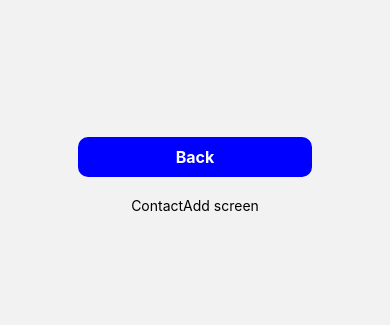
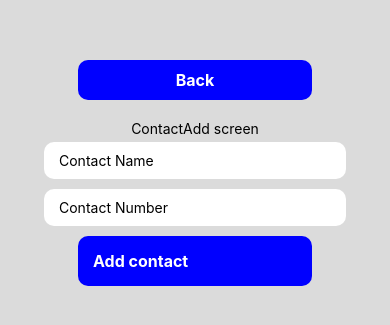
Before and after one commit to CallumKirkman/UniSafetyApp, a React Native app: screen /ContactAdd in a window 390 px wide. Shown: the part 257-582 px from the top of the page. Built offline with nearby package versions, Linux system fonts and the light colour scheme; no server answers.

Commit message:
Create contact add screen

```diff
--- a/app/screens/ContactAddScreen.js
+++ b/app/screens/ContactAddScreen.js
@@ -1,23 +1,32 @@
-import React from "react";
+import React, { useState } from "react";
 import {
   StyleSheet,
   Text,
+  TextInput,
   View,
-  SafeAreaView,
+  KeyboardAvoidingView,
   TouchableOpacity,
 } from "react-native";
 
+import { auth } from "../components/firebase";
+import { addContact } from "../components/firestore";
 import Colour from "../static/Colour";
 
 const ContactAdd = ({ navigation }) => {
+  let email = auth.currentUser?.email;
+
+  const [name, setName] = useState("");
+  const [number, setNumber] = useState("");
+
+  const runAddContact = () => {
+    // console.log(name);
+    // console.log(number);
+    addContact(email, name, number);
+    navigation.navigate("Contact");
+  };
+
   return (
-    <SafeAreaView
-      style={{
-        flex: 1,
-        justifyContent: "center",
-        alignItems: "center",
-      }}
-    >
+    <KeyboardAvoidingView style={styles.container} behavior="padding">
       <TouchableOpacity
         style={[styles.buttonBox]}
         onPress={() => navigation.navigate("Contact")}
@@ -26,7 +35,28 @@ const ContactAdd = ({ navigation }) => {
       </TouchableOpacity>
 
       <Text>ContactAdd screen</Text>
-    </SafeAreaView>
+
+      <View style={styles.inputContainer}>
+        <TextInput
+          style={styles.input}
+          placeholder="Contact Name"
+          value={name}
+          onChangeText={setName}
+        />
+        <TextInput
+          style={styles.input}
+          placeholder="Contact Number"
+          value={number}
+          onChangeText={setNumber}
+        />
+      </View>
+
+      <View style={styles.buttonContainer}>
+        <TouchableOpacity style={[styles.button]} onPress={runAddContact}>
+          <Text style={styles.buttonText}>Add contact</Text>
+        </TouchableOpacity>
+      </View>
+    </KeyboardAvoidingView>
   );
 };
 
@@ -35,7 +65,7 @@ export default ContactAdd;
 const styles = StyleSheet.create({
   container: {
     flex: 1,
-    backgroundColor: "#fff",
+    backgroundColor: Colour.lightGray,
     alignItems: "center",
     justifyContent: "center",
   },
@@ -53,4 +83,24 @@ const styles = StyleSheet.create({
     fontWeight: "700",
     fontSize: 16,
   },
+  inputContainer: { width: "80%" },
+  input: {
+    backgroundColor: Colour.white,
+    paddingHorizontal: 15,
+    paddingVertical: 10,
+    borderRadius: 10,
+    margin: 5,
+  },
+  buttonContainer: {
+    width: "60%",
+    alignItems: "center",
+    justifyContent: "center",
+  },
+  button: {
+    backgroundColor: Colour.blue,
+    width: "100%",
+    padding: 15,
+    borderRadius: 10,
+    margin: 5,
+  },
 });
```
